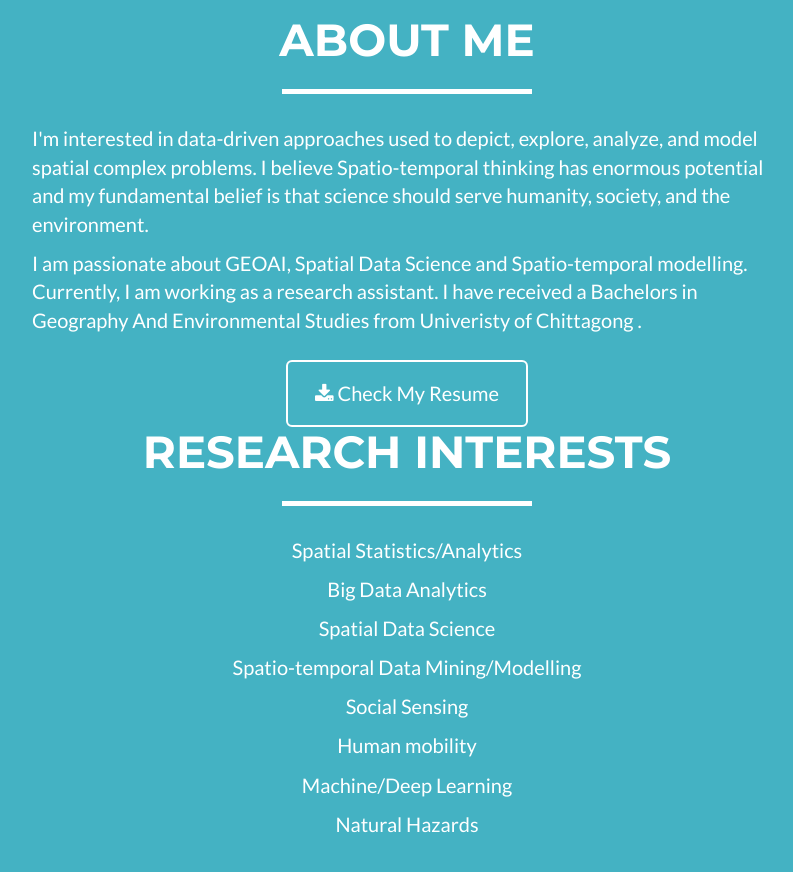
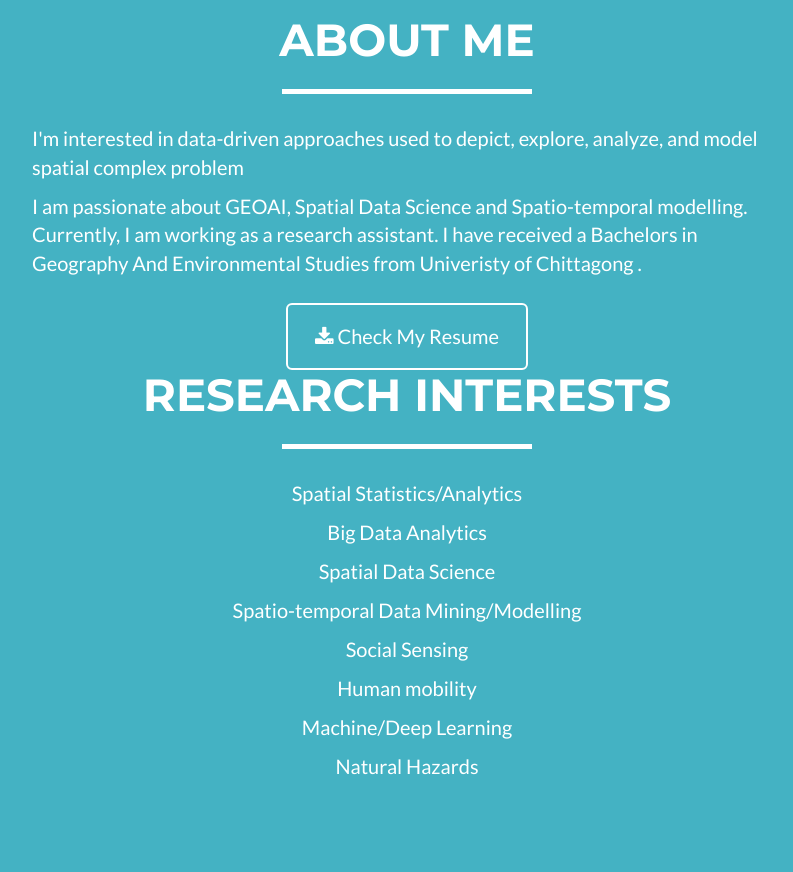
Before and after one commit to alhridoy/HRIDOY, a plain HTML site: page index.html in a window 1280 px wide. Shown: the part 860-1732 px from the top of the page, without its empty margins (233-1026 px from the left). Drawn offline with nearby package versions, Linux system fonts and the light colour scheme.

Commit message:
Update index.html

```diff
--- a/index.html
+++ b/index.html
@@ -106,7 +106,7 @@
             </div>
             <div class="row">
                 <div class="col-lg-8 col-lg-offset-2">
-                    <p>I'm interested in  data-driven approaches used to depict, explore, analyze, and model spatial complex problems. I believe Spatio-temporal thinking has enormous potential and my fundamental belief is that science should serve humanity, society, and the environment.</p>
+                    <p>I'm interested in  data-driven approaches used to depict, explore, analyze, and model spatial complex problem</p>
                     <p>I am passionate about GEOAI,  Spatial Data Science and Spatio-temporal modelling. Currently, I am working as a research assistant. I have received a Bachelors in Geography And Environmental Studies from Univeristy of Chittagong .</p>
                 </div>
             </div>
```
